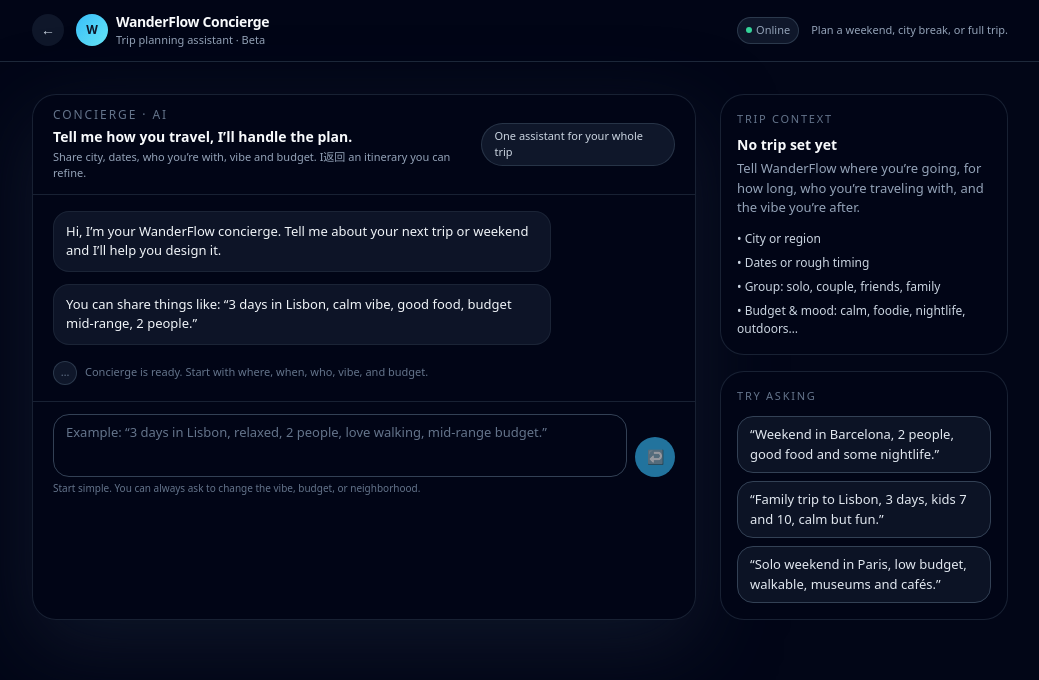
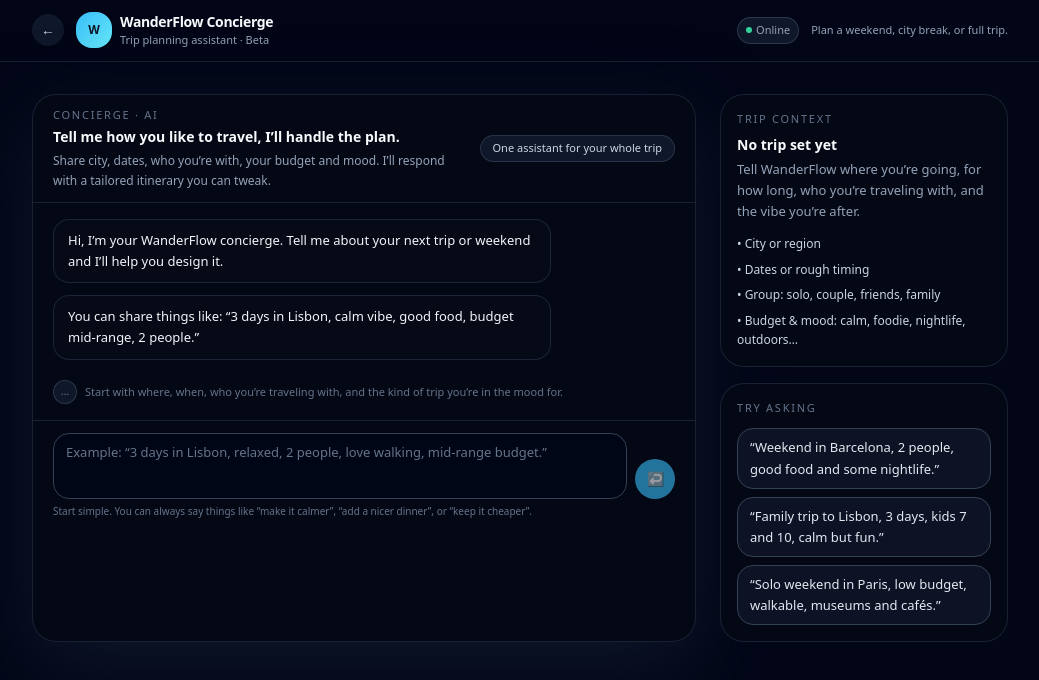
Before and after one commit to youniscode/wonder-flow, a React (Vite) app: page /chat in a window 1280 px wide. Shown: the top 680 px of the page, without its empty margins (120-1159 px from the left). Built offline with nearby package versions, Linux system fonts and the light colour scheme.

Commit message:
style: refine concierge chat UI with warm travel bubbles and improved typography

```diff
--- a/src/pages/ChatPage.tsx
+++ b/src/pages/ChatPage.tsx
@@ -99,13 +99,13 @@
     <div className="min-h-screen bg-slate-950 text-slate-50">
       {/* Background */}
       <div className="pointer-events-none fixed inset-0 -z-10">
-        <div className="absolute inset-0 bg-slate-950" />
+        <div className="absolute inset-0 bg-[#020618]" />
         <div className="absolute -top-40 left-[-4rem] h-80 w-80 rounded-full bg-sky-400/20 blur-3xl" />
-        <div className="absolute bottom-[-4rem] right-[-3rem] h-96 w-72 rounded-full bg-amber-300/15 blur-3xl" />
+        <div className="absolute bottom-[-4rem] right-[-3rem] h-96 w-72 rounded-full bg-amber-200/18 blur-3xl" />
       </div>
 
       {/* Top bar */}
-      <header className="border-b border-slate-800 bg-slate-950/95">
+      <header className="border-b border-slate-800/80 bg-slate-950/95">
         <div className="mx-auto flex max-w-5xl items-center justify-between px-4 py-3 sm:px-6">
           <div className="flex items-center gap-3">
             <Link
@@ -115,7 +115,7 @@
               ←
             </Link>
             <div className="flex items-center gap-2">
-              <div className="flex h-8 w-8 items-center justify-center rounded-2xl bg-gradient-to-br from-sky-400 to-cyan-300 text-xs font-semibold text-slate-900">
+              <div className="flex h-9 w-9 items-center justify-center rounded-2xl bg-gradient-to-br from-sky-400 to-cyan-300 text-xs font-semibold text-slate-900">
                 W
               </div>
               <div>
@@ -142,23 +142,23 @@
       {/* Main */}
       <main className="mx-auto flex max-w-5xl flex-col gap-6 px-4 py-6 sm:px-6 lg:py-8 lg:flex-row">
         {/* Concierge card (chat) */}
-        <section className="flex-1 rounded-3xl border border-slate-800/80 bg-slate-950/90 shadow-[0_26px_80px_rgba(15,23,42,0.9)]">
+        <section className="flex-1 rounded-3xl border border-slate-800/80 bg-[#050815]/95 shadow-[0_26px_80px_rgba(15,23,42,0.9)]">
           {/* Card header */}
           <div className="border-b border-slate-800/80 px-4 py-3 sm:px-5">
-            <div className="flex items-center justify-between">
+            <div className="flex items-center justify-between gap-3">
               <div>
-                <p className="text-xs uppercase tracking-[0.16em] text-slate-500">
+                <p className="text-[11px] uppercase tracking-[0.16em] text-slate-500">
                   Concierge · AI
                 </p>
                 <p className="mt-1 text-sm font-semibold text-slate-50">
-                  Tell me how you travel, I’ll handle the plan.
+                  Tell me how you like to travel, I’ll handle the plan.
                 </p>
-                <p className="mt-0.5 text-[11px] text-slate-400">
-                  Share city, dates, who you’re with, vibe and budget. I返回 an
-                  itinerary you can refine.
+                <p className="mt-1 text-[12px] text-slate-400 leading-relaxed">
+                  Share city, dates, who you’re with, your budget and mood. I’ll
+                  respond with a tailored itinerary you can tweak.
                 </p>
               </div>
-              <span className="hidden rounded-full bg-slate-900 px-3 py-1 text-[11px] text-slate-300 border border-slate-700/70 sm:inline-flex">
+              <span className="hidden rounded-full bg-slate-900 px-3 py-1 text-[11px] text-slate-300 border border-slate-700/70 sm:inline-flex whitespace-nowrap">
                 One assistant for your whole trip
               </span>
             </div>
@@ -176,10 +176,10 @@
                 <div
                   className={
                     m.role === "user"
-                      ? "max-w-[80%] rounded-2xl bg-sky-400 px-3 py-2.5 text-[13px] text-slate-950 shadow-[0_14px_34px_rgba(56,189,248,0.45)]"
-                      : "max-w-[80%] rounded-2xl bg-slate-900/90 px-3 py-2.5 text-[13px] text-slate-100 border border-slate-800/80"
+                      ? "max-w-[80%] rounded-2xl bg-[#F5EDE0] px-3.5 py-2.5 text-[13px] text-slate-900 leading-relaxed shadow-[0_16px_40px_rgba(250,235,215,0.35)] border border-[#E4D6C1]"
+                      : "max-w-[80%] rounded-2xl bg-[#060B17]/95 px-3.5 py-2.5 text-[13px] text-slate-100 leading-relaxed border border-slate-800/90"
                   }
-                  style={{ whiteSpace: "pre-wrap" }} // <<< better itinerary layout
+                  style={{ whiteSpace: "pre-wrap" }}
                 >
                   {m.content}
                 </div>
@@ -187,16 +187,16 @@
             ))}
 
             {/* Status line */}
-            <div className="mt-1 flex items-center gap-2 text-[11px] text-slate-500">
+            <div className="mt-2 flex items-center gap-2 text-[11px] text-slate-500">
               <span className="inline-flex h-6 w-6 items-center justify-center rounded-full bg-slate-900 border border-slate-700/80">
                 …
               </span>
-              <span>
+              <span className="leading-relaxed">
                 {isLoading
                   ? "Concierge is crafting your plan…"
                   : hasUserMessage
-                  ? "Adjust anything you like — I can refine stays, food, or activities."
-                  : "Concierge is ready. Start with where, when, who, vibe, and budget."}
+                  ? "Ask to adjust neighborhoods, budget, or vibe and I’ll reshape the itinerary."
+                  : "Start with where, when, who you’re traveling with, and the kind of trip you’re in the mood for."}
               </span>
             </div>
 
@@ -208,16 +208,16 @@
           {/* Input */}
           <form
             onSubmit={handleSubmit}
-            className="border-t border-slate-800/80 bg-slate-950/95 px-3 py-3 sm:px-5"
+            className="border-t border-slate-800/80 bg-[#050815]/95 px-3 py-3 sm:px-5"
           >
             <div className="flex items-end gap-2">
-              <div className="flex-1 rounded-2xl border border-slate-700 bg-slate-950/90 px-3 py-2">
+              <div className="flex-1 rounded-2xl border border-slate-700 bg-[#020617]/90 px-3 py-2">
                 <textarea
                   value={input}
                   onChange={(e) => setInput(e.target.value)}
                   rows={2}
                   placeholder="Example: “3 days in Lisbon, relaxed, 2 people, love walking, mid-range budget.”"
-                  className="w-full resize-none bg-transparent text-[13px] text-slate-100 outline-none placeholder:text-slate-500"
+                  className="w-full resize-none bg-transparent text-[13px] text-slate-100 leading-relaxed outline-none placeholder:text-slate-500"
                 />
               </div>
               <button
@@ -228,9 +228,9 @@
                 ↩
               </button>
             </div>
-            <p className="mt-1 text-[10px] text-slate-500">
-              Start simple. You can always ask to change the vibe, budget, or
-              neighborhood.
+            <p className="mt-1 text-[10px] text-slate-500 leading-relaxed">
+              Start simple. You can always say things like “make it calmer”,
+              “add a nicer dinner”, or “keep it cheaper”.
             </p>
           </form>
         </section>
@@ -238,19 +238,19 @@
         {/* Right column: trip context + quick prompts */}
         <aside className="lg:w-72 flex-shrink-0 space-y-4">
           {/* Trip context card */}
-          <div className="rounded-3xl border border-slate-800/80 bg-slate-950/90 p-4">
+          <div className="rounded-3xl border border-slate-800/80 bg-[#050815]/95 p-4">
             <p className="text-[11px] uppercase tracking-[0.16em] text-slate-500">
               Trip context
             </p>
             <p className="mt-2 text-sm font-semibold text-slate-50">
               No trip set yet
             </p>
-            <p className="mt-1 text-[13px] text-slate-400">
+            <p className="mt-1 text-[13px] text-slate-400 leading-relaxed">
               Tell WanderFlow where you’re going, for how long, who you’re
               traveling with, and the vibe you’re after.
             </p>
 
-            <ul className="mt-3 space-y-1.5 text-[12px] text-slate-300">
+            <ul className="mt-3 space-y-1.5 text-[12px] text-slate-300 leading-relaxed">
               <li>• City or region</li>
               <li>• Dates or rough timing</li>
               <li>• Group: solo, couple, friends, family</li>
@@ -259,7 +259,7 @@
           </div>
 
           {/* Quick prompts */}
-          <div className="rounded-3xl border border-slate-800/80 bg-slate-950/90 p-4">
+          <div className="rounded-3xl border border-slate-800/80 bg-[#050815]/95 p-4">
             <p className="text-[11px] uppercase tracking-[0.16em] text-slate-500">
               Try asking
             </p>
@@ -271,7 +271,7 @@
                     "Weekend in Barcelona, 2 people, good food, some nightlife, mid-range budget."
                   )
                 }
-                className="w-full rounded-2xl border border-slate-700 bg-slate-900/80 px-3 py-2 text-left text-[13px] text-slate-200 hover:border-sky-400/70 hover:text-sky-100 hover:bg-slate-900 transition-colors"
+                className="w-full rounded-2xl border border-slate-700 bg-slate-900/80 px-3 py-2 text-left text-[13px] text-slate-200 leading-relaxed hover:border-sky-400/70 hover:text-sky-100 hover:bg-slate-900 transition-colors"
               >
                 “Weekend in Barcelona, 2 people, good food and some nightlife.”
               </button>
@@ -283,7 +283,7 @@
                     "Family trip to Lisbon, 3 days, kids 7 and 10, calm but fun, want walks and easy food."
                   )
                 }
-                className="w-full rounded-2xl border border-slate-700 bg-slate-900/80 px-3 py-2 text-left text-[13px] text-slate-200 hover:border-sky-400/70 hover:text-sky-100 hover:bg-slate-900 transition-colors"
+                className="w-full rounded-2xl border border-slate-700 bg-slate-900/80 px-3 py-2 text-left text-[13px] text-slate-200 leading-relaxed hover:border-sky-400/70 hover:text-sky-100 hover:bg-slate-900 transition-colors"
               >
                 “Family trip to Lisbon, 3 days, kids 7 and 10, calm but fun.”
               </button>
@@ -295,7 +295,7 @@
                     "Solo weekend in Paris, low budget, walkable, cafés and a couple of museums."
                   )
                 }
-                className="w-full rounded-2xl border border-slate-700 bg-slate-900/80 px-3 py-2 text-left text-[13px] text-slate-200 hover:border-sky-400/70 hover:text-sky-100 hover:bg-slate-900 transition-colors"
+                className="w-full rounded-2xl border border-slate-700 bg-slate-900/80 px-3 py-2 text-left text-[13px] text-slate-200 leading-relaxed hover:border-sky-400/70 hover:text-sky-100 hover:bg-slate-900 transition-colors"
               >
                 “Solo weekend in Paris, low budget, walkable, museums and
                 cafés.”
```
